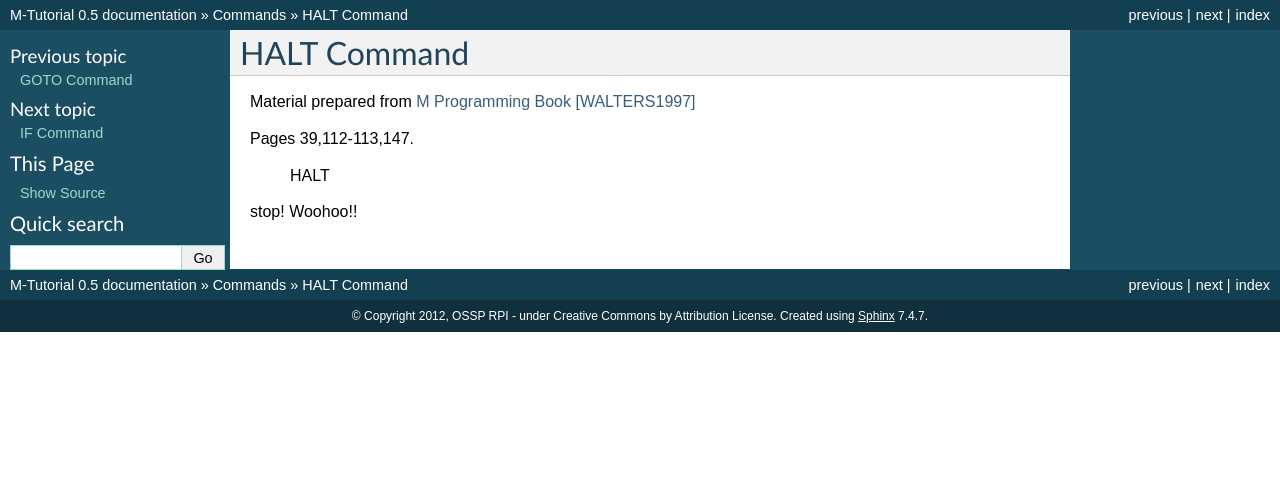
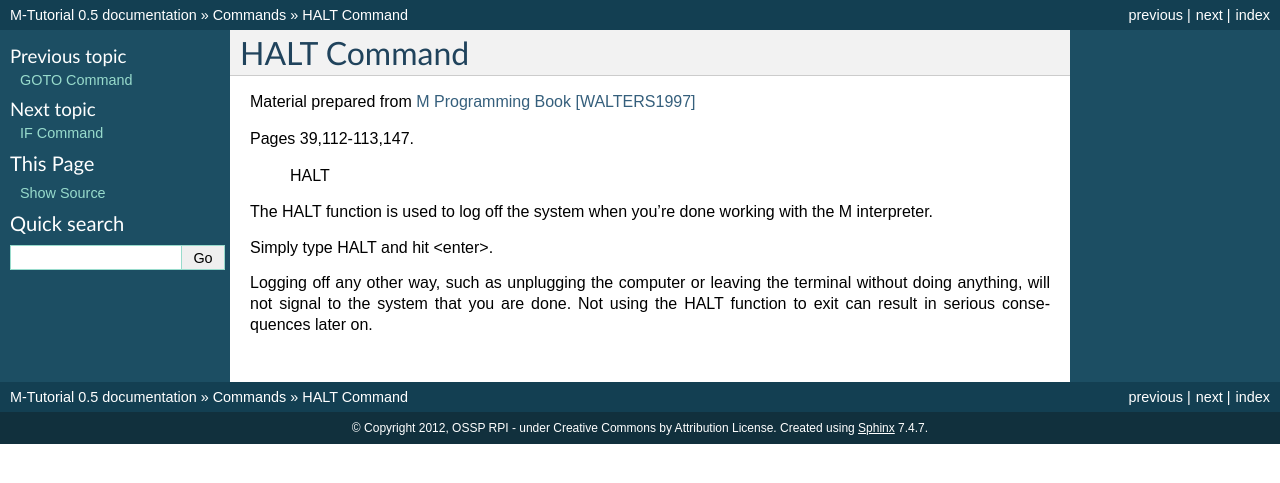
Before and after one commit to luisibanez/M-Tutorial, a Sphinx documentation site: the page built from source/HALT_Command.rst, in a window 1280 px wide. Shown: the top 483 px of the page. Built offline with Sphinx 7.4.7, drawn with Linux system fonts in a browser that asks for light colours.

Commit message:
HALT_Command.rst

```diff
--- a/source/HALT_Command.rst
+++ b/source/HALT_Command.rst
@@ -9,6 +9,12 @@ Pages 39,112-113,147.
 
     HALT
 
-stop! Woohoo!!
+The HALT function is used to log off the system when you’re done working with the M interpreter.
+
+| Simply type HALT and hit <enter>.
+
+Logging off any other way, such as unplugging the computer or leaving the terminal without doing anything, will not signal to the system that you are done. Not using the HALT function to exit can result in serious consequences later on.
+
+
 
 .. _M Programming book: http://books.google.com/books?id=jo8_Mtmp30kC&printsec=frontcover&dq=M+Programming&hl=en&sa=X&ei=2mktT--GHajw0gHnkKWUCw&ved=0CDIQ6AEwAA#v=onepage&q=M%20Programming&f=false
```
